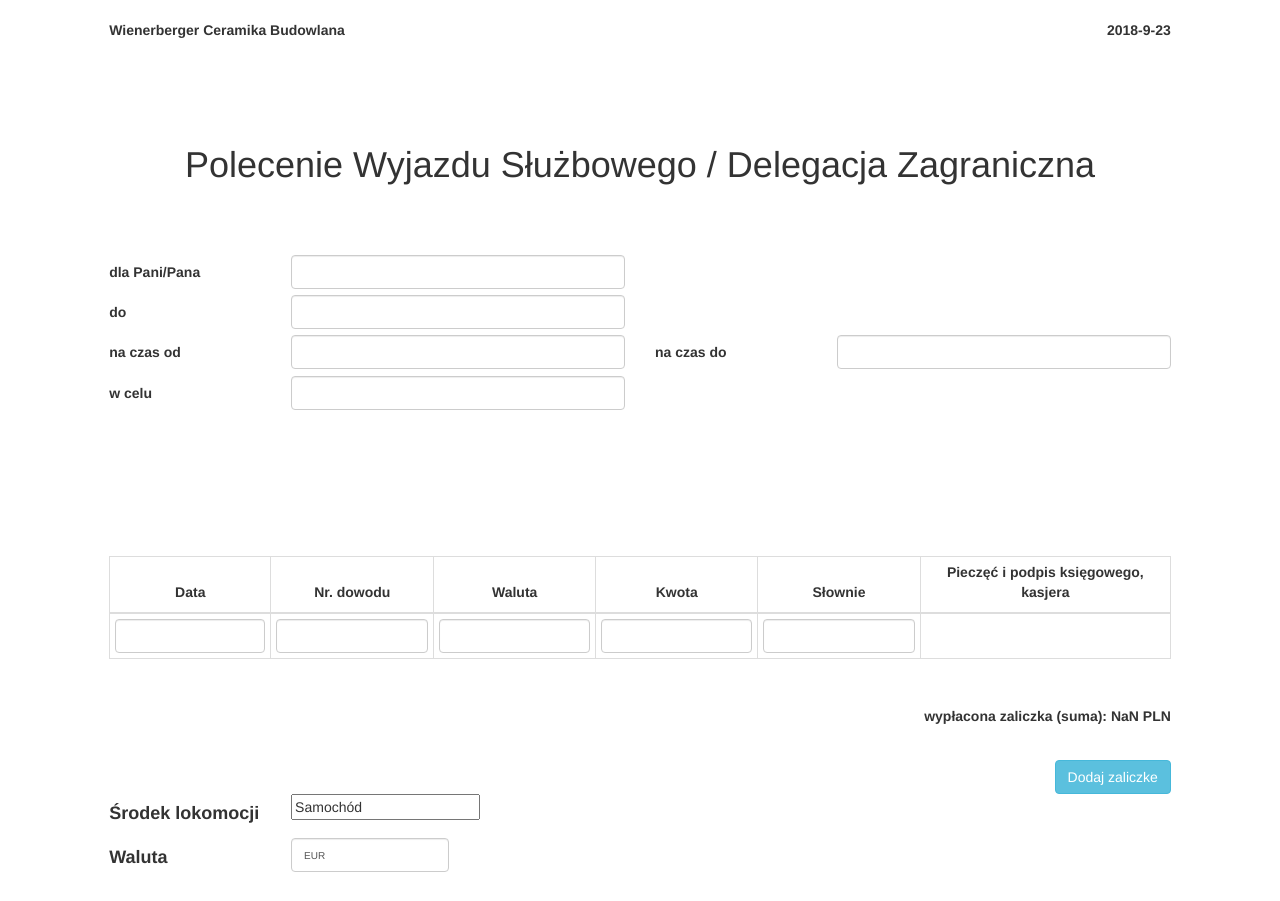
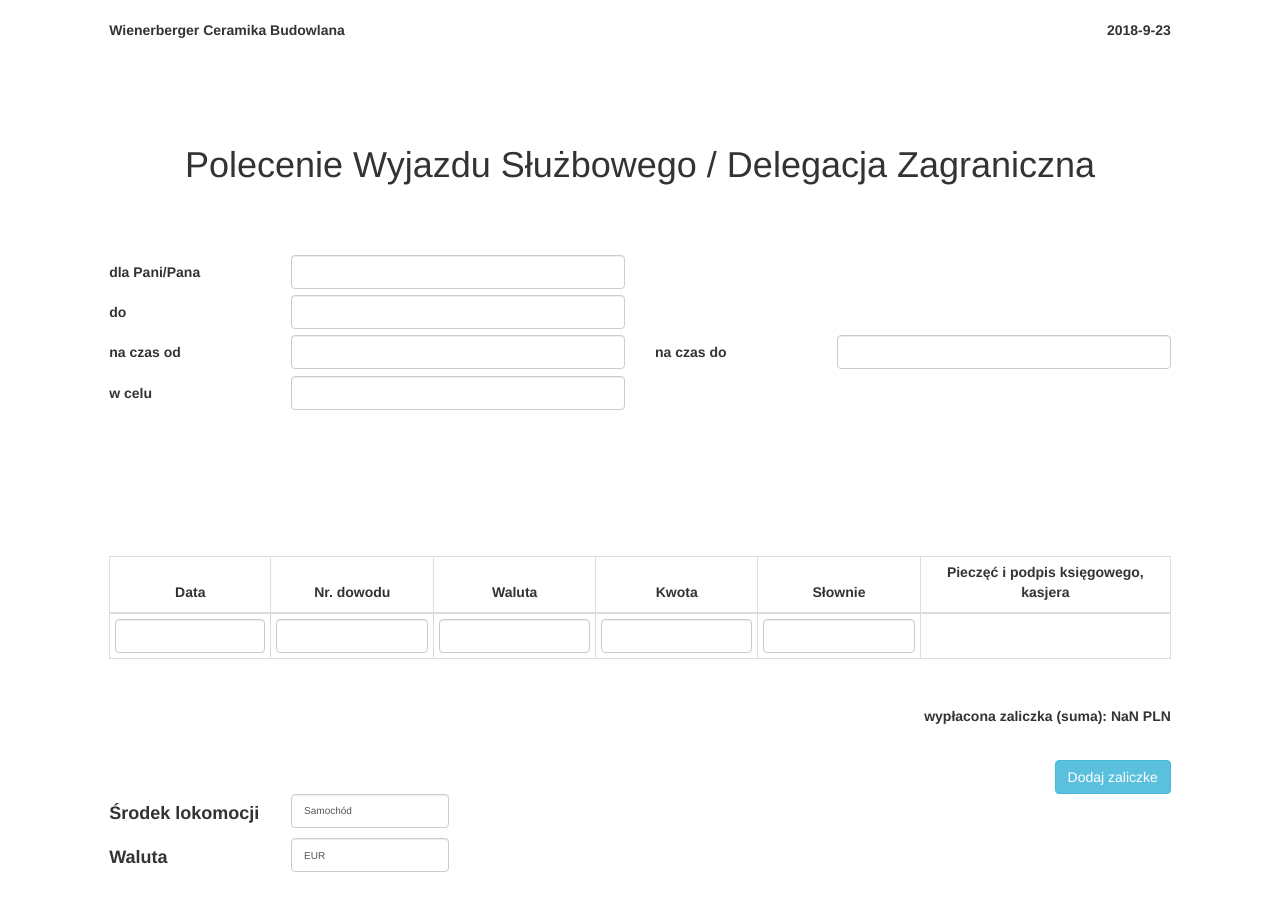
Before and after one commit to plkarmic/Delegacje, a React (Create React App) app in the folder frontend/gui-delegacje/: page / in a window 1280 px wide. Shown: the top 901 px of the page. Built offline with nearby package versions, Linux system fonts and the light colour scheme; no server answers.

Commit message:
css layout

```diff
--- a/frontend/gui-delegacje/src/Form.css
+++ b/frontend/gui-delegacje/src/Form.css
@@ -34,7 +34,7 @@
     from { transform: rotate(0deg); }
     to { transform: rotate(360deg); }
   }
-  .transportType, .userNameForm, .waluta {
+  .transportType, .userNameForm, .waluta, .transportTypeAll {
     display: block;
     width: 100%;
     height: 34px;
```
